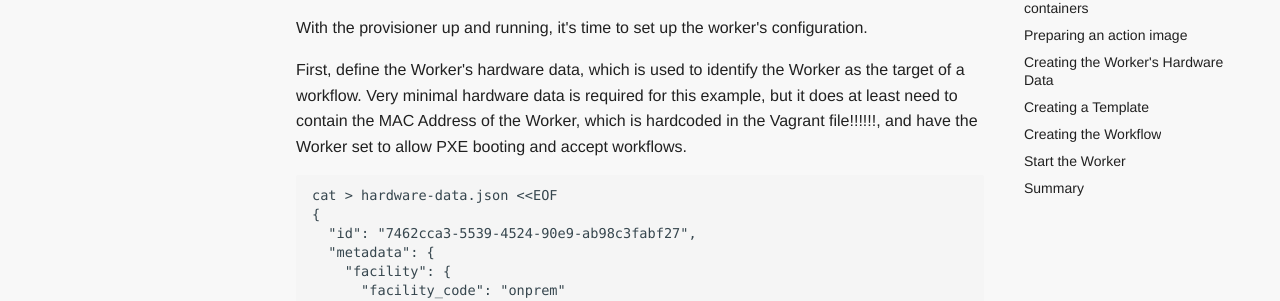
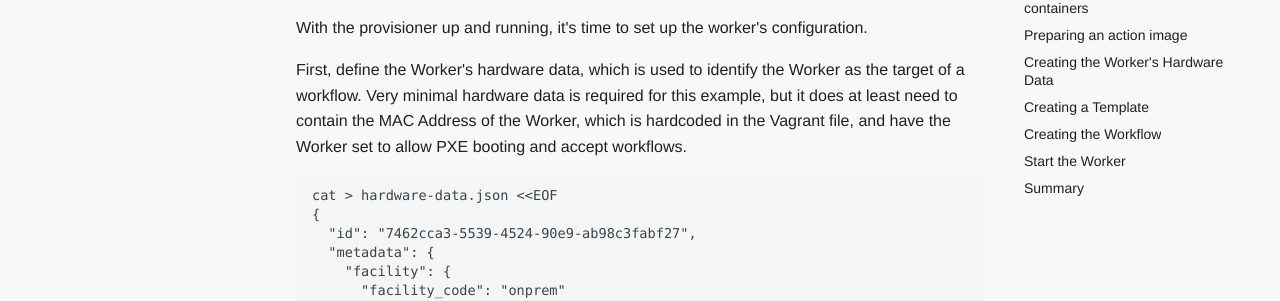
Before and after one commit to tinkerbell/tinkerbell-docs, an MkDocs documentation site: the page built from docs/setup/local-vagrant.md, in a window 1280 px wide and 900 px high, scrolled down 3058 px. Shown: the part 199-500 px from the top of the window. Built offline with MkDocs 1.6.1 and Material for MkDocs 9.7.7, drawn with Linux system fonts in a browser that asks for light colours; some web fonts are replaced; some of the changed text lies outside the part shown.

````diff
--- a/docs/setup/local-vagrant.md
+++ b/docs/setup/local-vagrant.md
@@ -102,22 +102,26 @@ compose_ubuntu-image-setup_1         /scripts/setup_ubuntu.sh h ...   Exit 0
 
 ## Preparing an action image
 
-As you'll see shortly, each step in a Tinkerbell workflow is referred to as an Action Image, and is simply a Docker image. Before you move ahead, let's pull down the image that will be used in the example workflow. Tinkerbell uses Docker registry to host images locally, so pull down the  ["Hello World" docker image](https://hub.docker.com/_/hello-world/) and push it to the registry.
+As you'll see shortly, each step in a Tinkerbell workflow is referred to as an Action Image, and is simply a Docker image. Before you move ahead, let's pull down the image that will be used in the example workflow. Tinkerbell uses Docker registry to host images locally, so pull down the ["Hello World" docker image](https://hub.docker.com/_/hello-world/) and push it to the registry.
 
 Let's trust the SSL certs of the registry container.
+
 ```
 cd /vagrant/compose && source .env
 echo | openssl s_client -showcerts -connect $TINKERBELL_HOST_IP:443 2>/dev/null | openssl x509 | sudo tee /usr/local/share/ca-certificates/tinkerbell.crt
 sudo update-ca-certificates
 sudo systemctl restart docker
 ```
+
 Then let's login, get the image, and upload it to our registry.
+
 ```
 docker login $TINKERBELL_HOST_IP -u admin -p Admin1234
 docker pull hello-world
 docker tag hello-world $TINKERBELL_HOST_IP/hello-world
 docker push $TINKERBELL_HOST_IP/hello-world
 ```
+
 At this point, you might want to open a separate terminal  window to show logs from the Provisioner, because it will show what the `tink-server` is doing through the rest of the setup. Open a new terminal, ssh in to the provisioner as you did before, and run `docker-compose logs -f` to tail logs.
 
 ```
@@ -132,7 +136,7 @@ Later in the tutorial you can check the logs from `tink-server` in order to see
 
 With the provisioner up and running, it's time to set up the worker's configuration.
 
-First, define the Worker's hardware data, which is used to identify the Worker as the target of a workflow. Very minimal hardware data is required for this example, but it does at least need to contain the MAC Address of the Worker, which is hardcoded in the Vagrant file!!!!!!, and have the Worker set to allow PXE booting and accept workflows.
+First, define the Worker's hardware data, which is used to identify the Worker as the target of a workflow. Very minimal hardware data is required for this example, but it does at least need to contain the MAC Address of the Worker, which is hardcoded in the Vagrant file, and have the Worker set to allow PXE booting and accept workflows.
 
 ```
 cat > hardware-data.json <<EOF
````
Also changed, not shown: other parts of docs/setup/local-vagrant.md (+2 -2 lines).
